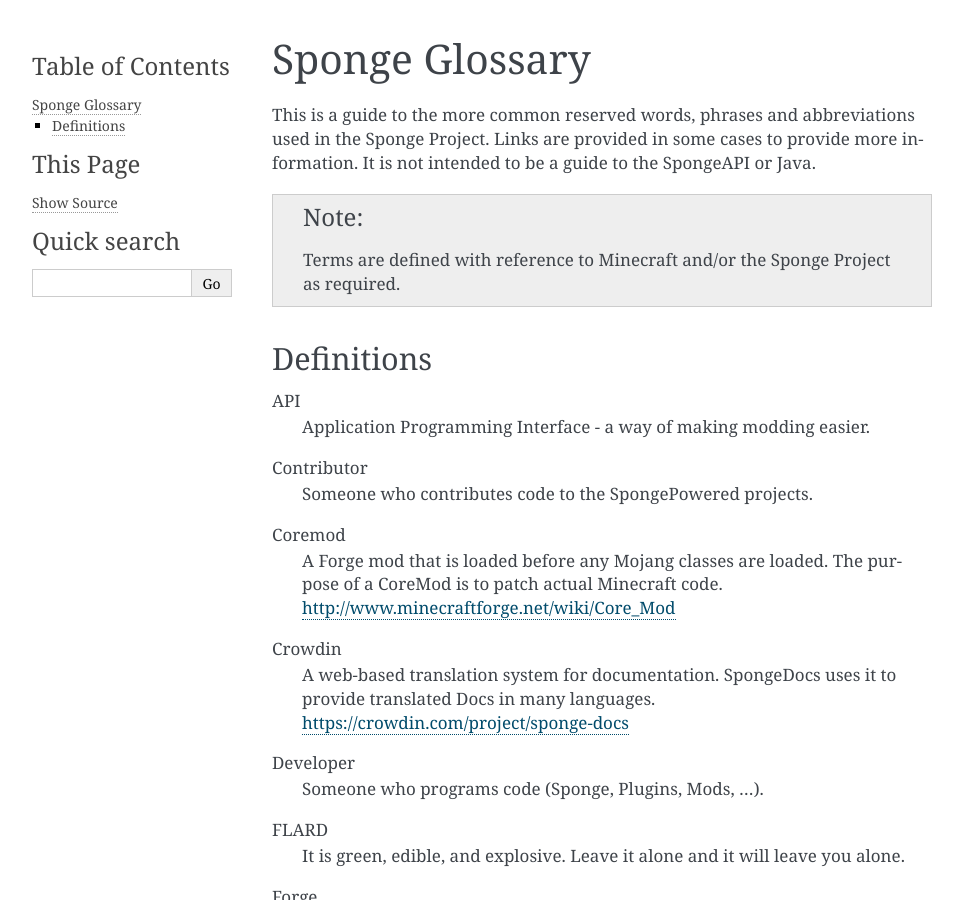
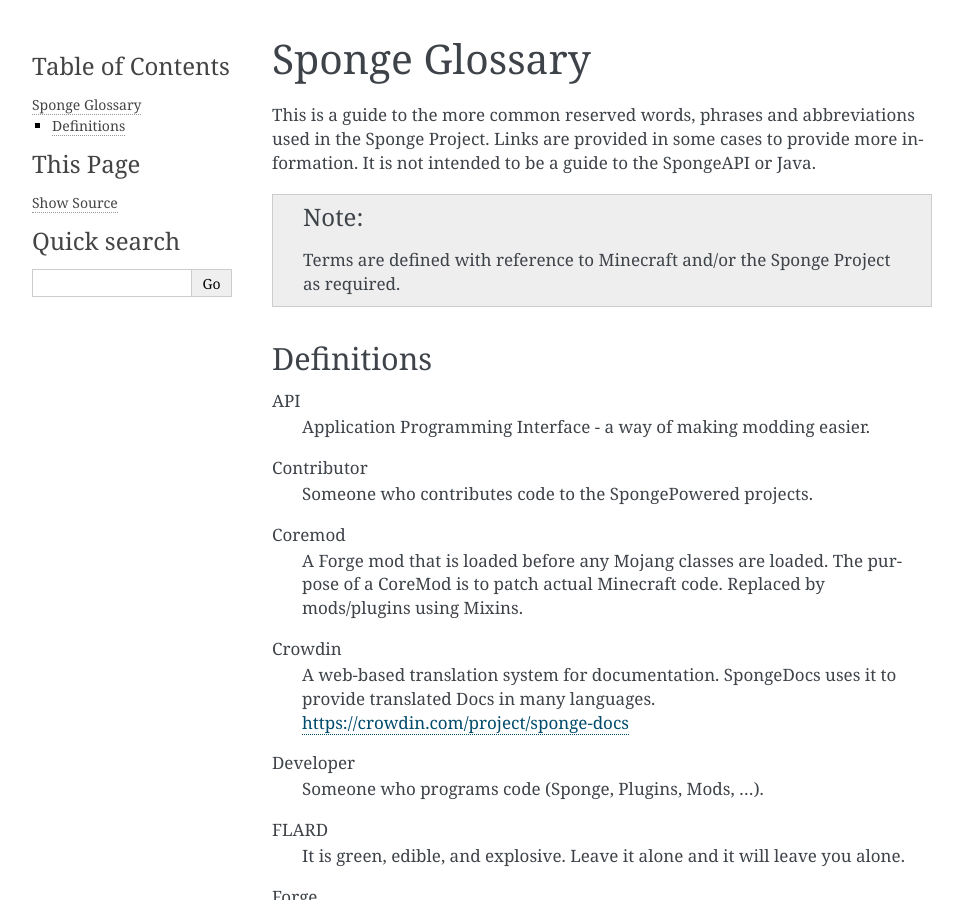
Before and after one commit to SpongePowered/SpongeDocs, a Sphinx documentation site: the page built from source/about/glossary.rst, in a window 1280 px wide and 900 px high. Shown: the whole window, without its empty margins (148-1111 px from the left). Built offline with Sphinx 7.4.7, drawn with Linux system fonts in a browser that asks for light colours; pages that are not in the unit, such as notebooks, are missing from menus.

Commit message:
Replaced by mixins

```diff
--- a/source/about/glossary.rst
+++ b/source/about/glossary.rst
@@ -19,7 +19,7 @@
   Someone who contributes code to the SpongePowered projects.
 Coremod
   A Forge mod that is loaded before any Mojang classes are loaded. The purpose of a CoreMod is to patch actual Minecraft
-  code. http://www.minecraftforge.net/wiki/Core_Mod
+  code. Replaced by mods/plugins using Mixins.
 Crowdin
   A web-based translation system for documentation. SpongeDocs uses it to provide translated Docs in many languages.
   https://crowdin.com/project/sponge-docs
```
